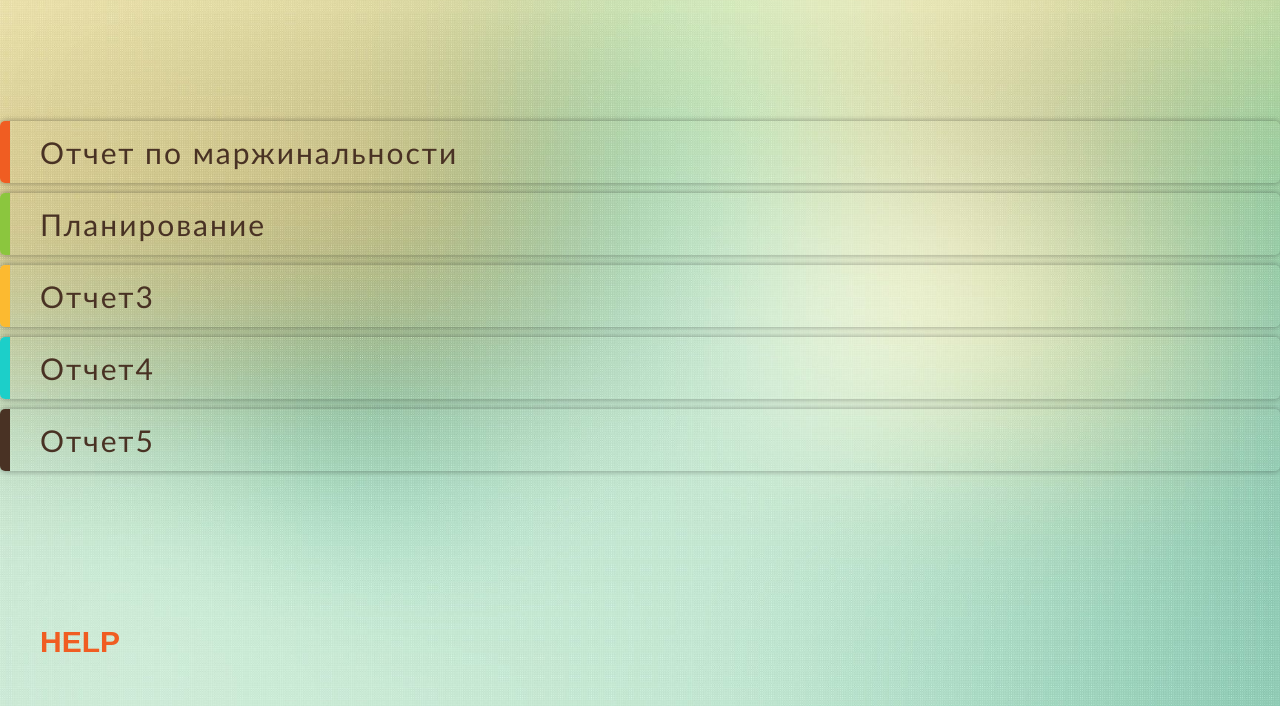
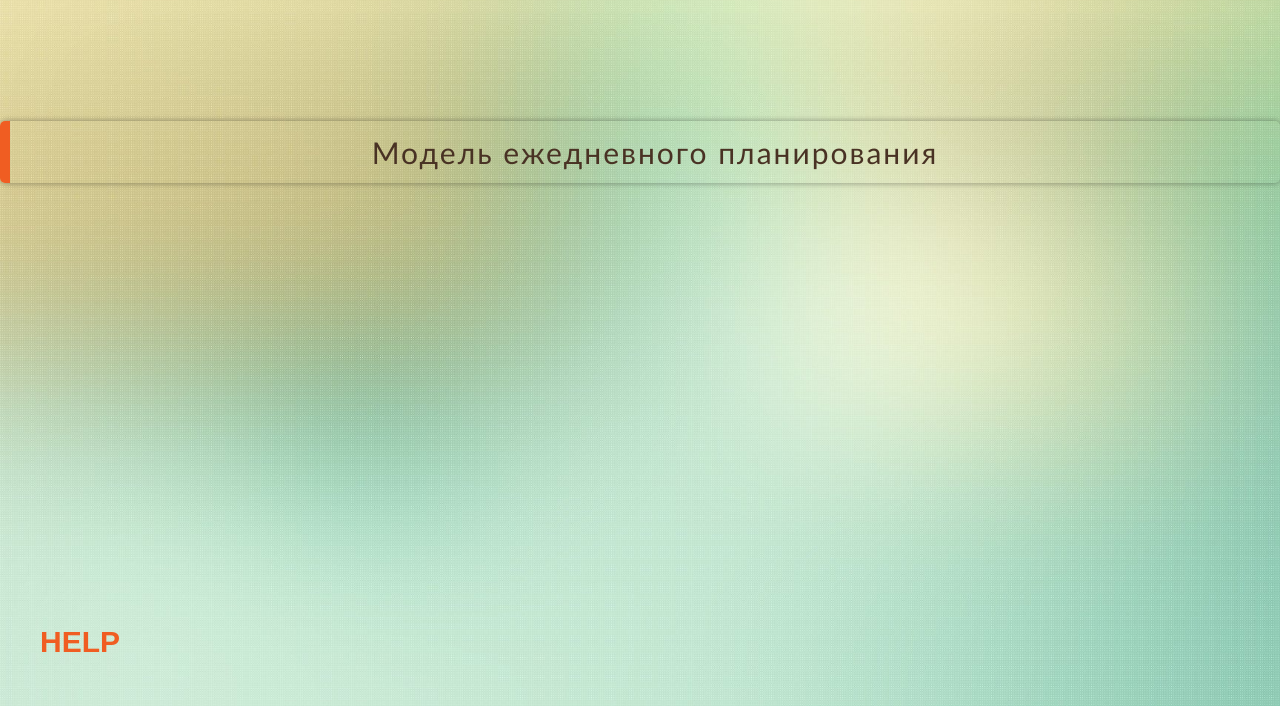
Before and after one commit to nikioioio/report_portal_akz, a Django app: page / in a window 1280 px wide. Shown: the part 94-800 px from the top of the page. Run offline with Django 3.2, Linux system fonts and the light colour scheme; some libraries are stand-ins or nearby versions; some web fonts are replaced.

```diff
--- a/main_app/templates/main_app/main.html
+++ b/main_app/templates/main_app/main.html
@@ -8,10 +8,10 @@
 {% block content %}
 
                     <ul class="border">
-                        <li><a class="nav__link" a href="{% url "starting-page-margin"%}">Отчет по маржинальности</a></li>
-                        <li><a class="nav__link" a href="{% url "starting-page-plain"%}">Планирование</a></li>
-                        <li><a class="nav__link" a href="">Отчет3</a></li>
-                        <li><a class="nav__link" a href="">Отчет4</a></li>
-                        <li><a class="nav__link" a href="">Отчет5</a></li>
+{#                        <li><a class="nav__link" a href="{% url "starting-page-margin"%}">Отчет по маржинальности</a></li>#}
+                        <li style="text-align: center;" ><a class="nav__link" a href="{% url "starting-page-plain"%}">Модель ежедневного планирования</a></li>
+{#                        <li><a class="nav__link" a href="">Отчет3</a></li>#}
+{#                        <li><a class="nav__link" a href="">Отчет4</a></li>#}
+{#                        <li><a class="nav__link" a href="">Отчет5</a></li>#}
                     </ul>
 {% endblock %}
--- a/static/main_static/app.css
+++ b/static/main_static/app.css
@@ -89,6 +89,8 @@ h1,h2,h3,h4,h5,h6{
 
 .nav__link{
     display: inline-block;
+    width: 100%;
+  height: 100%;
     vertical-align: top;
     margin: 0 10px;
     color: var(--color_font);
```
